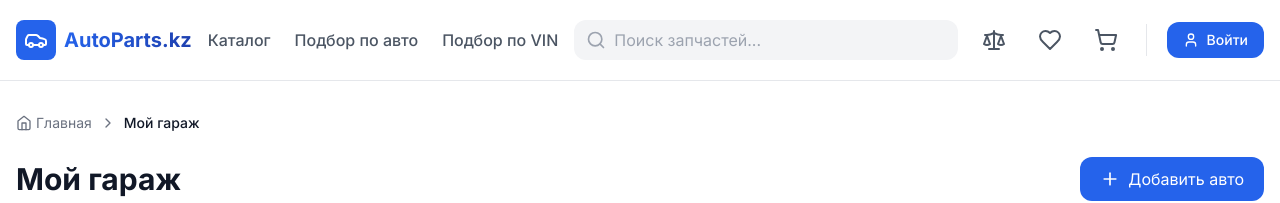
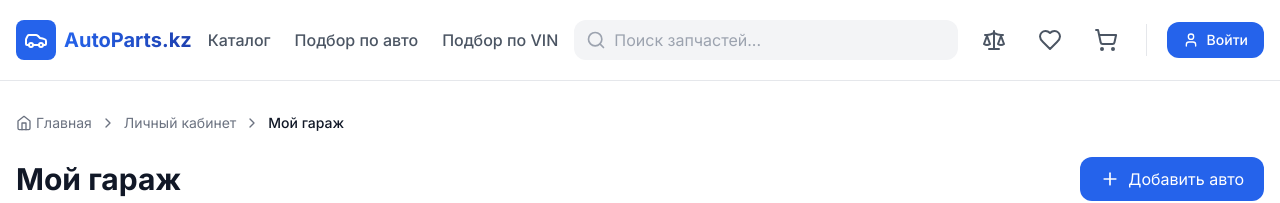
Before and after one commit to mayerpeter502-cloud/auto-parts-shop, a Next.js app: page /account/garage in a window 1280 px wide. Shown: the top 203 px of the page. Built offline with nearby package versions, Linux system fonts and the light colour scheme.

Commit message:
Fix: display user name in header and fix breadcrumbs in garage

```diff
--- a/src/app/account/garage/page.tsx
+++ b/src/app/account/garage/page.tsx
@@ -55,10 +55,16 @@ export default function GaragePage() {
   return (
     <div className="container mx-auto px-4 py-8">
       <nav className="flex items-center gap-2 text-sm text-gray-500 mb-6">
-        <Link href="/" className="hover:text-blue-600 flex items-center gap-1"><Home className="w-4 h-4" /> Главная</Link>
-        <ChevronRight className="w-4 h-4" />
-        <span className="text-gray-900 font-medium">Мой гараж</span>
-      </nav>
+  <Link href="/" className="hover:text-blue-600 flex items-center gap-1">
+    <Home className="w-4 h-4" /> Главная
+  </Link>
+  <ChevronRight className="w-4 h-4" />
+  <Link href="/account" className="hover:text-blue-600">
+    Личный кабинет
+  </Link>
+  <ChevronRight className="w-4 h-4" />
+  <span className="text-gray-900 font-medium">Мой гараж</span>
+</nav>
 
       <div className="flex justify-between items-center mb-8">
         <h1 className="text-3xl font-bold text-gray-900">Мой гараж</h1>
--- a/src/components/Header.tsx
+++ b/src/components/Header.tsx
@@ -53,7 +53,7 @@ export function Header() {
             </span>
           </Link>
 
-          {/* Desktop Navigation Links */}
+          {/* Desktop Navigation */}
           <nav className="hidden lg:flex items-center gap-6">
             <Link href="/catalog" className="text-gray-600 hover:text-blue-600 font-medium transition-colors">
               Каталог
@@ -80,11 +80,11 @@ export function Header() {
 
           {/* Action Buttons */}
           <div className="flex items-center gap-2 sm:gap-4">
-            {/* Garage - ДОБАВЛЕНО ДЛЯ ДЕСКТОПА */}
+            {/* Garage */}
             {user && (
-              <Link href="/account/garage" className="p-2 text-gray-600 hover:bg-gray-100 rounded-xl transition-all group relative" title="Мой гараж">
+              <Link href="/account/garage" className="p-2 text-gray-600 hover:bg-gray-100 rounded-xl transition-all group relative flex flex-col items-center">
                 <Car className="w-6 h-6 group-hover:text-blue-600" />
-                <span className="hidden md:block text-xs mt-0.5 font-medium">Гараж</span>
+                <span className="hidden md:block text-[10px] mt-0.5 font-medium uppercase">Гараж</span>
               </Link>
             )}
 
@@ -117,12 +117,15 @@ export function Header() {
 
             <div className="h-8 w-px bg-gray-200 mx-1 hidden sm:block"></div>
 
+            {/* Account / User Name Section */}
             {user ? (
               <Link href="/account" className="flex items-center gap-2 p-1.5 hover:bg-gray-100 rounded-xl transition-all">
                 <div className="w-8 h-8 bg-blue-100 rounded-lg flex items-center justify-center">
                   <User className="w-5 h-5 text-blue-600" />
                 </div>
-                <span className="hidden lg:block text-sm font-medium text-gray-700">Профиль</span>
+                <span className="hidden lg:block text-sm font-medium text-gray-700">
+                  {user.name || "Личный кабинет"}
+                </span>
               </Link>
             ) : (
               <Link href="/login" className="flex items-center gap-2 px-4 py-2 bg-blue-600 text-white rounded-xl hover:bg-blue-700 transition-all font-medium text-sm">
@@ -158,8 +161,9 @@ export function Header() {
               </Link>
             )}
             <div className="h-px bg-gray-100 my-2"></div>
-            <Link href="/login" className="flex items-center gap-3 px-4 py-3 text-gray-700 hover:bg-blue-50 hover:text-blue-600 rounded-xl transition-all">
-              {user ? 'Личный кабинет' : 'Войти'}
+            <Link href="/account" className="flex items-center gap-3 px-4 py-3 text-gray-700 hover:bg-blue-50 hover:text-blue-600 rounded-xl transition-all font-medium">
+              <User className="w-5 h-5 text-blue-600" />
+              {user ? (user.name || "Личный кабинет") : "Войти"}
             </Link>
           </nav>
         </div>
```
